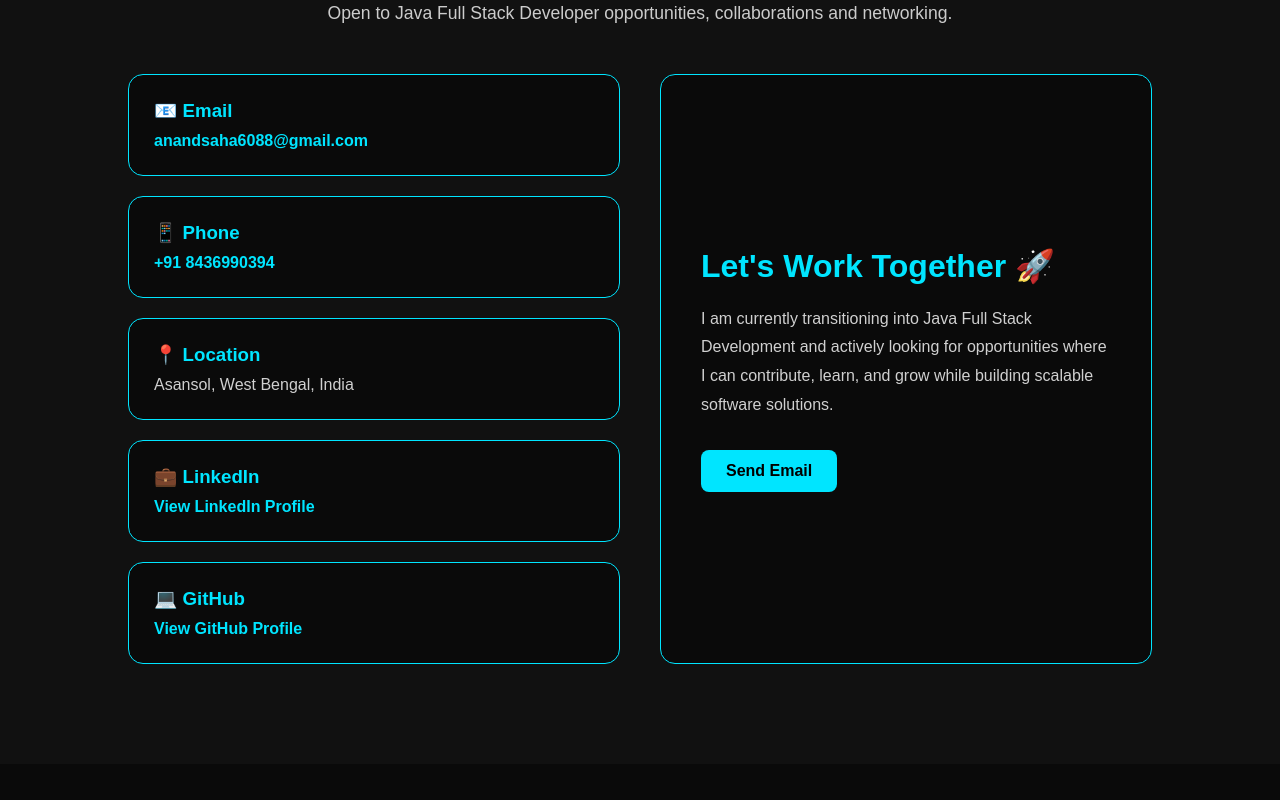
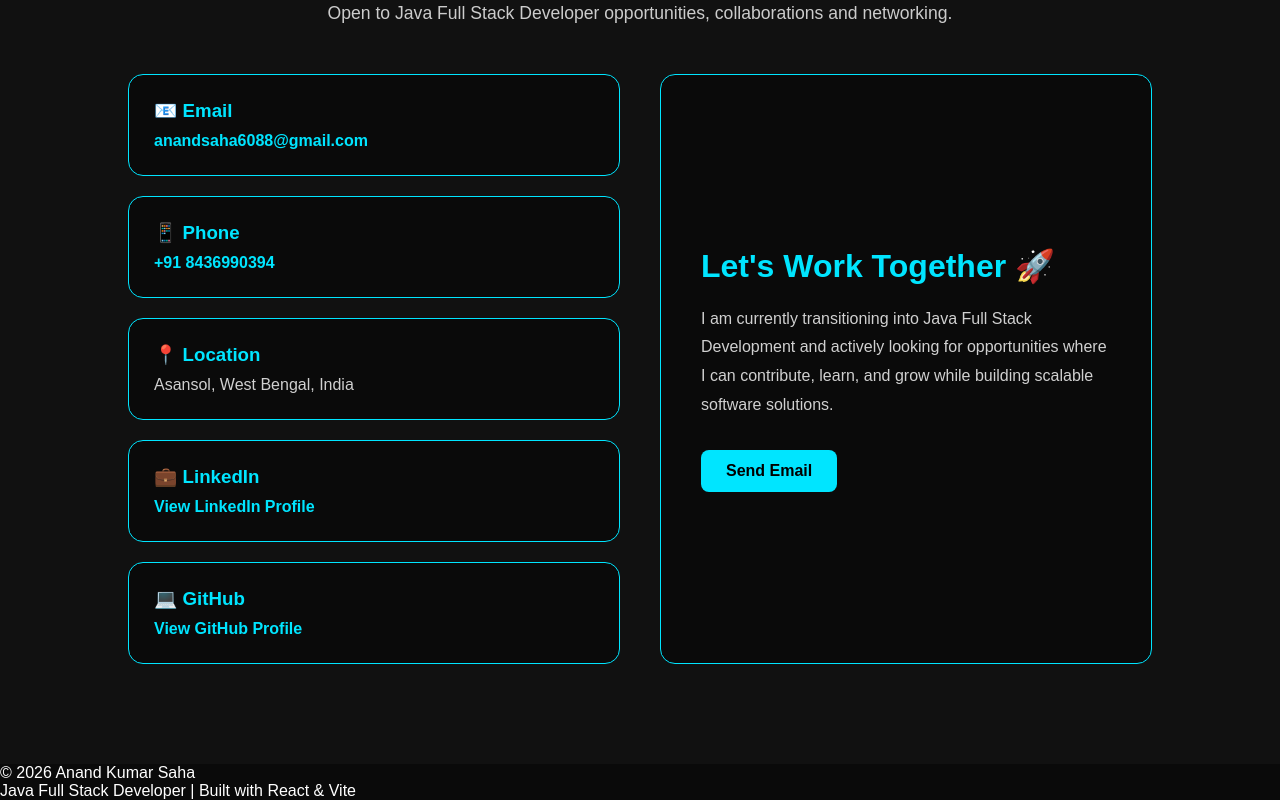
Before and after one commit to mohitkr56/anand-kumar-saha-portfolio, a React (Vite) app: page / in a window 1280 px wide. Shown: the part 5032-5832 px from the top of the page. Before the commit the page ends 5796 px from the top, so only its background shows below. Built offline with nearby package versions, Linux system fonts and the light colour scheme.

Commit message:
Added footer section

```diff
--- a/src/App.jsx
+++ b/src/App.jsx
@@ -8,6 +8,7 @@ import Skills from "./components/Skills";
 import Teaching from "./components/Teaching";
 import Projects from "./components/Projects";
 import Contact from "./components/Contact";
+import Footer from "./components/Footer";
 
 function App() {
   return (
@@ -20,6 +21,7 @@ function App() {
       <Teaching />
       <Projects />
       <Contact />
+      <Footer />
     </>
   );
 }
--- /dev/null
+++ b/src/components/Footer.jsx
@@ -0,0 +1,10 @@
+function Footer() {
+  return (
+    <footer className="footer">
+      <p>© 2026 Anand Kumar Saha</p>
+      <p>Java Full Stack Developer | Built with React & Vite</p>
+    </footer>
+  );
+}
+
+export default Footer;
```
